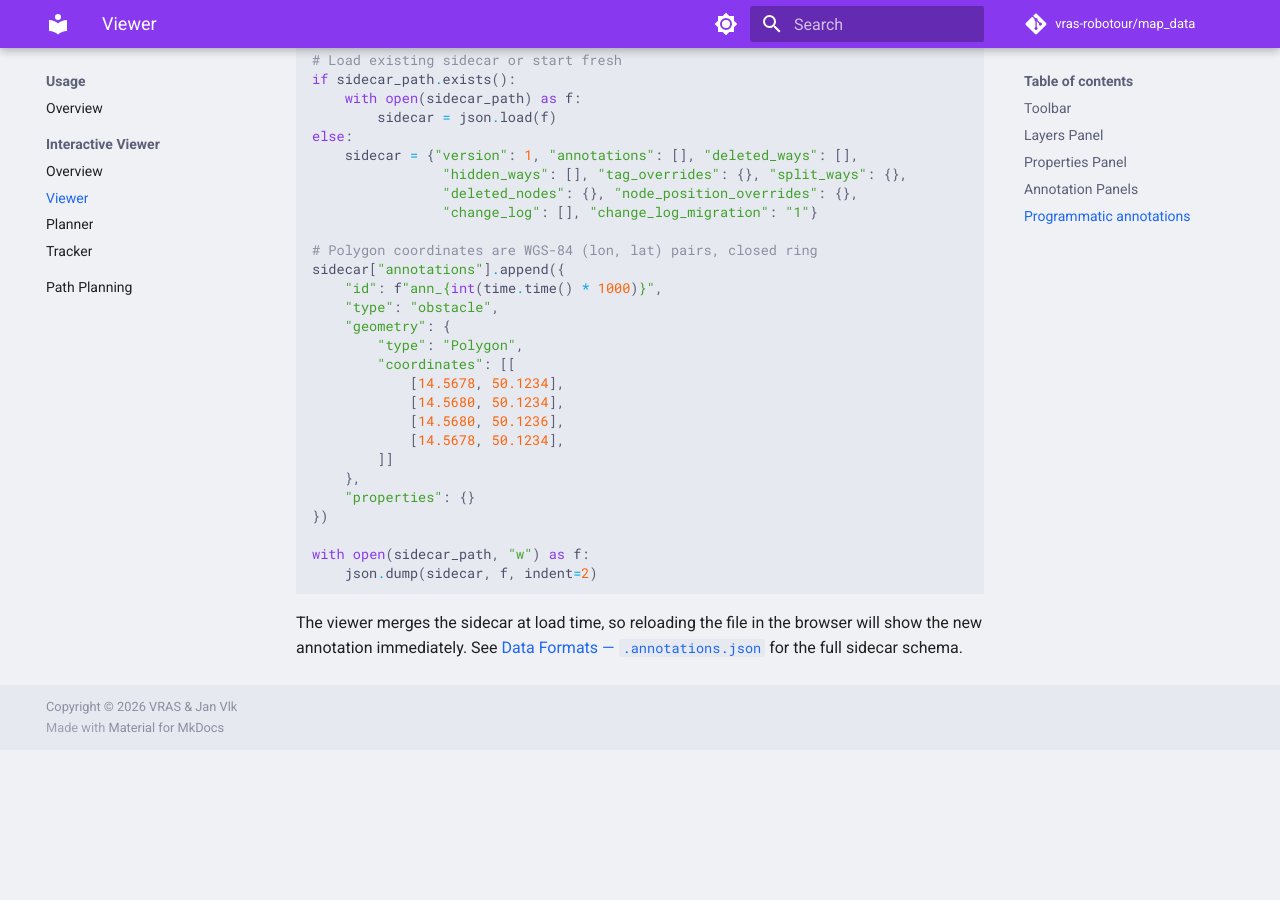
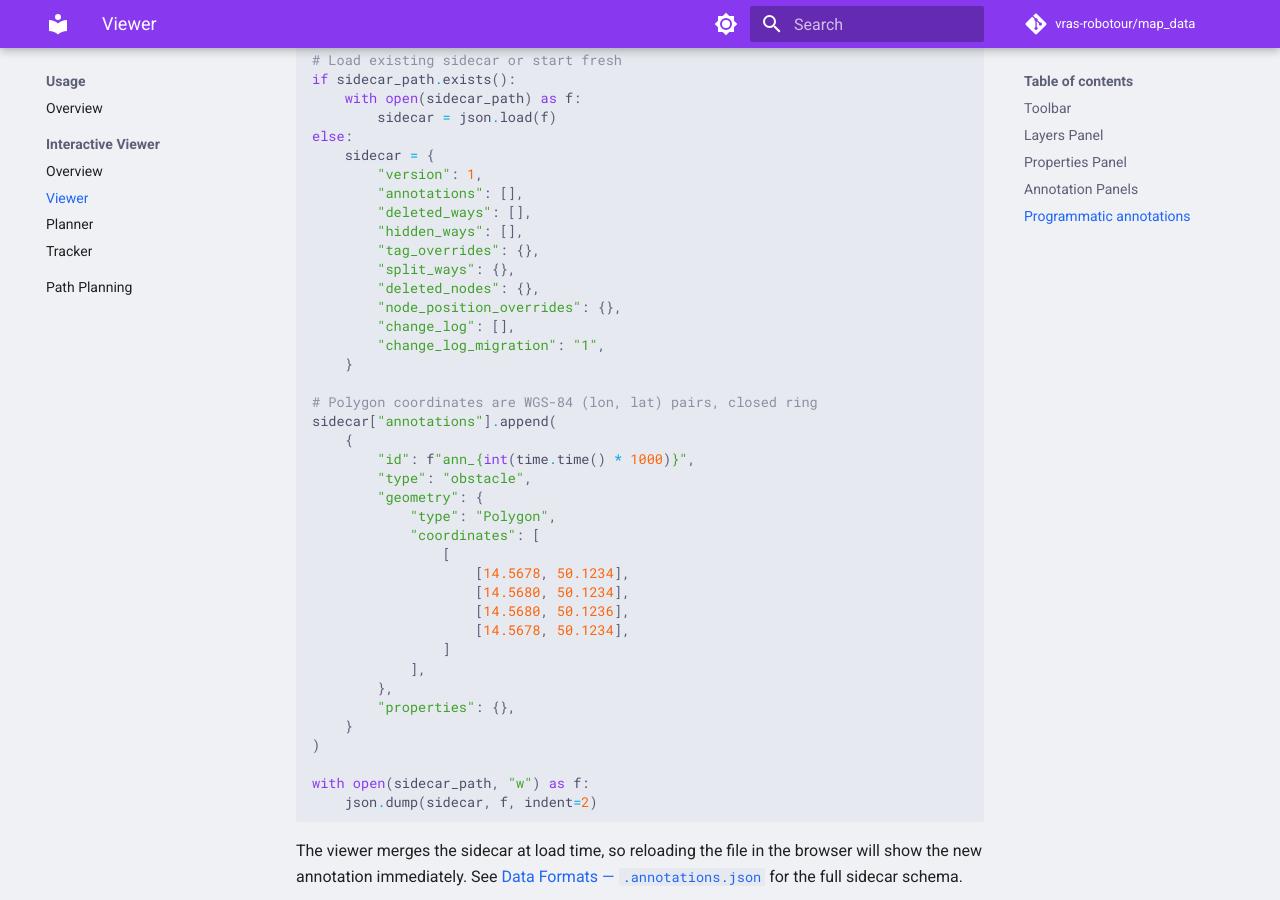
Before and after one commit to vras-robotour/map_data, an MkDocs documentation site: the page built from docs/viewer_view.md, in a window 1280 px wide and 900 px high, scrolled down 2467 px. Built offline with MkDocs 1.6.1 and Material for MkDocs 9.7.7, drawn with Linux system fonts in a browser that asks for light colours; comment, search, counter and statistics services are not loaded; before the commit the page ends 3217 px from its top, so only the background shows below that.

Commit message:
Apply ruff format (docs code fences, ruff 0.16.0)
CI installs ruff unpinned and picked up 0.16.0, which now also
reformats Python code fences inside Markdown docs; the locally
pinned 0.15.13 doesn't. Ran the latest ruff to match what CI checks.

```diff
--- a/docs/viewer_view.md
+++ b/docs/viewer_view.md
@@ -85,26 +85,38 @@ if sidecar_path.exists():
     with open(sidecar_path) as f:
         sidecar = json.load(f)
 else:
-    sidecar = {"version": 1, "annotations": [], "deleted_ways": [],
-                "hidden_ways": [], "tag_overrides": {}, "split_ways": {},
-                "deleted_nodes": {}, "node_position_overrides": {},
-                "change_log": [], "change_log_migration": "1"}
+    sidecar = {
+        "version": 1,
+        "annotations": [],
+        "deleted_ways": [],
+        "hidden_ways": [],
+        "tag_overrides": {},
+        "split_ways": {},
+        "deleted_nodes": {},
+        "node_position_overrides": {},
+        "change_log": [],
+        "change_log_migration": "1",
+    }
 
 # Polygon coordinates are WGS-84 (lon, lat) pairs, closed ring
-sidecar["annotations"].append({
-    "id": f"ann_{int(time.time() * 1000)}",
-    "type": "obstacle",
-    "geometry": {
-        "type": "Polygon",
-        "coordinates": [[
-            [14.5678, 50.1234],
-            [14.5680, 50.1234],
-            [14.5680, 50.1236],
-            [14.5678, 50.1234],
-        ]]
-    },
-    "properties": {}
-})
+sidecar["annotations"].append(
+    {
+        "id": f"ann_{int(time.time() * 1000)}",
+        "type": "obstacle",
+        "geometry": {
+            "type": "Polygon",
+            "coordinates": [
+                [
+                    [14.5678, 50.1234],
+                    [14.5680, 50.1234],
+                    [14.5680, 50.1236],
+                    [14.5678, 50.1234],
+                ]
+            ],
+        },
+        "properties": {},
+    }
+)
 
 with open(sidecar_path, "w") as f:
     json.dump(sidecar, f, indent=2)
```
Also changed, not shown: docs/api/pathsolver.md (+2 -2 lines), docs/dev/planner_config.md (+1 -1 lines), docs/index.md (+1 -1 lines), docs/planning.md (+8 -5 lines).
